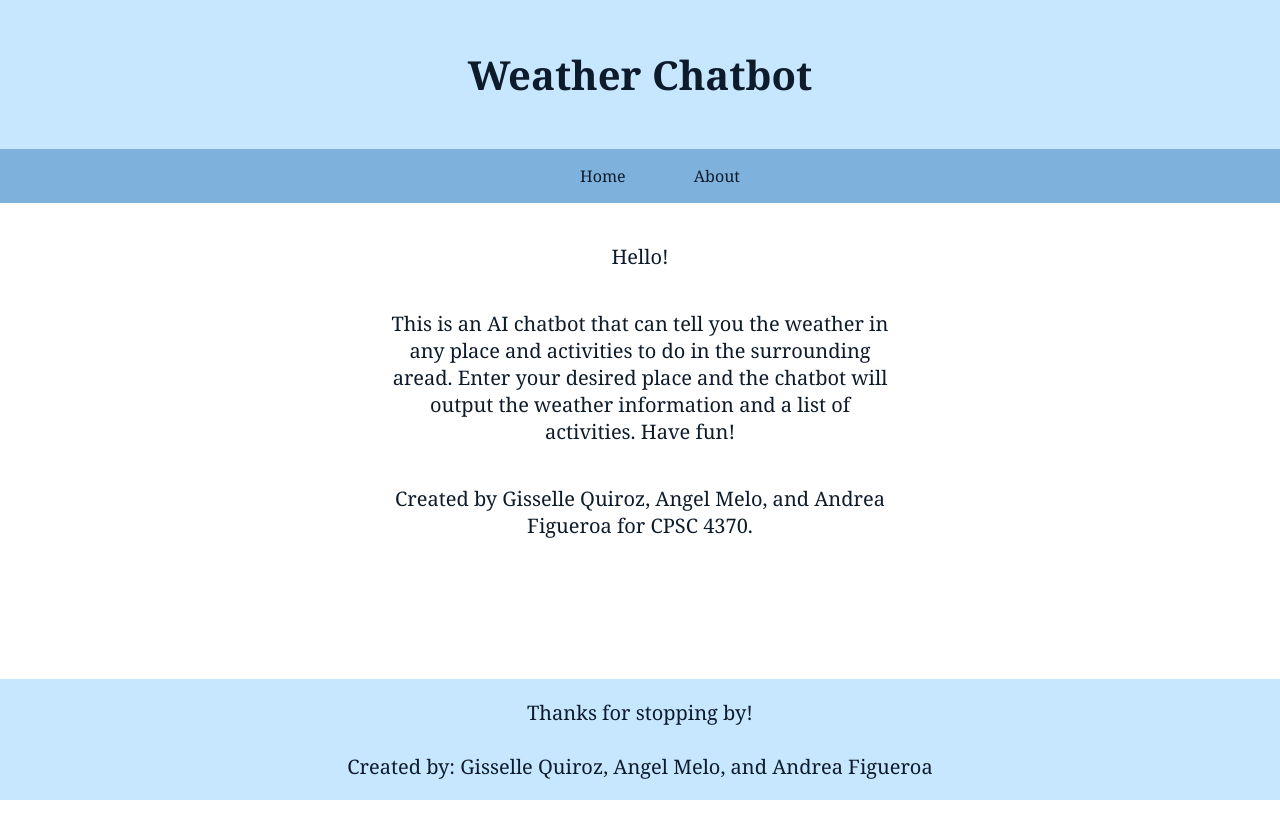
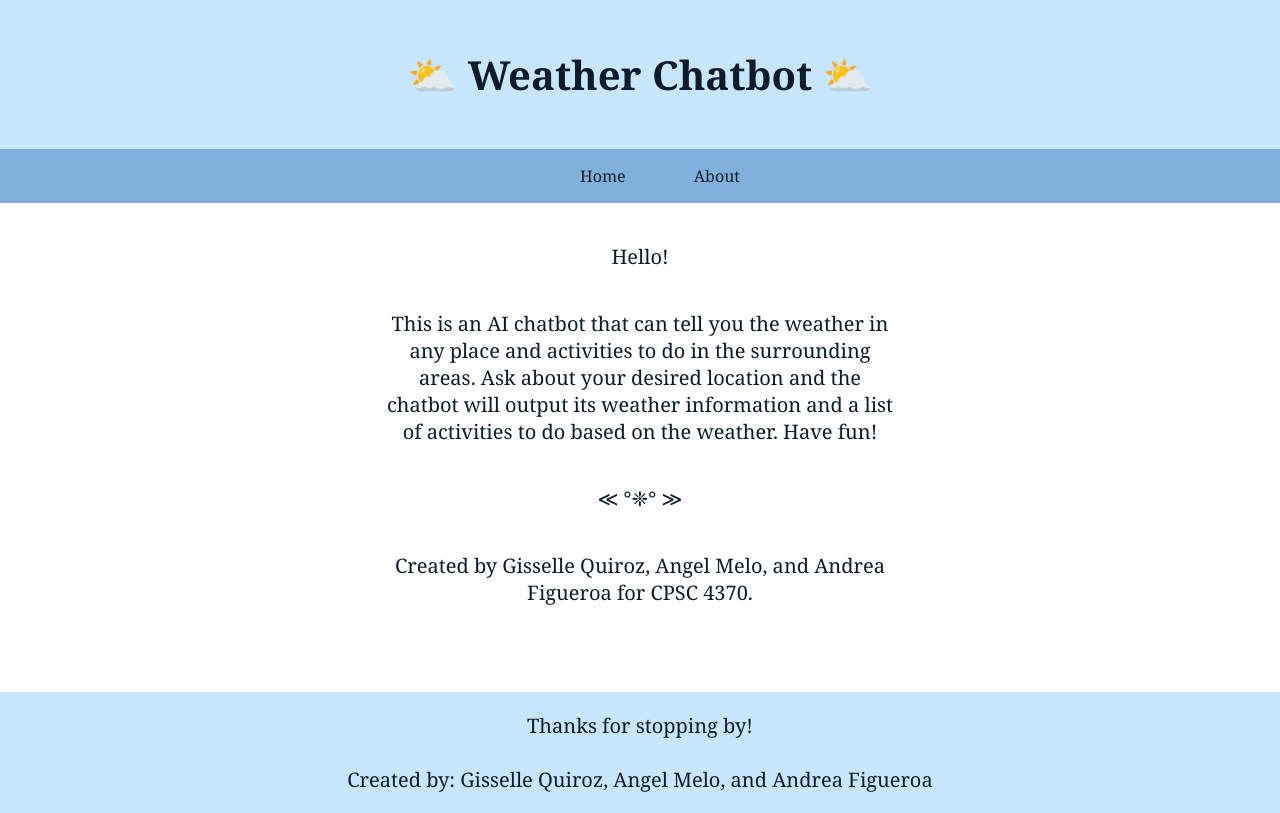
Before and after one commit to thiagapuncher/Weather-Chatbot, a Flask app: page /about/ in a window 1280 px wide. Run offline with Flask 3, Linux system fonts and the light colour scheme.

Commit message:
Update about.html
Added icons to header, edited about summary, stylization

```diff
--- a/templates/about.html
+++ b/templates/about.html
@@ -10,7 +10,7 @@
 
 <body>
     <div class="container">
-        <header> <h1>Weather Chatbot </h1></header>
+        <header> <h1>⛅ Weather Chatbot ⛅</h1></header>
 
         <nav>
             <div class="navbar">
@@ -26,12 +26,14 @@
         </nav>
 
         <div class="aboutP">
+
             <p>Hello!</p>
             <p>
                 This is an AI chatbot that can tell you the weather in any place and activities
-                to do in the surrounding aread. Enter your desired place and the chatbot will
-                output the weather information and a list of activities. Have fun!
+                to do in the surrounding areas. Ask about your desired location and the chatbot will
+                output its weather information and a list of activities to do based on the weather. Have fun!
             </p>
+            <p>≪ °❈° ≫</p>
             <p>
                 Created by Gisselle Quiroz, Angel Melo, and Andrea Figueroa for CPSC 4370.
             </p>
```
